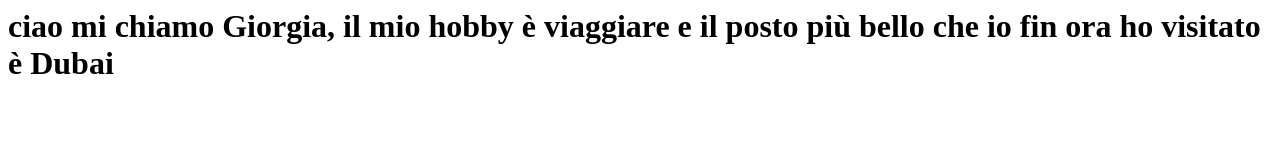
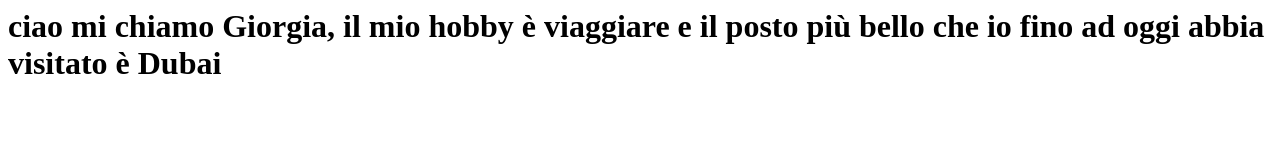
Before and after one commit to Giorgiaarmeli29/portfolio, a plain HTML site: page aboutme.html in a window 1280 px wide. Drawn offline with Linux system fonts and the light colour scheme.

Commit message:
Update aboutme.html

```diff
--- a/aboutme.html
+++ b/aboutme.html
@@ -1,3 +1,3 @@
 <html>
-  <h1>ciao mi chiamo Giorgia, il mio hobby è viaggiare e il posto più bello che io fin ora ho visitato è Dubai</h1>
+  <h1>ciao mi chiamo Giorgia, il mio hobby è viaggiare e il posto più bello che io fino ad oggi abbia visitato è Dubai</h1>
 </html>
```
